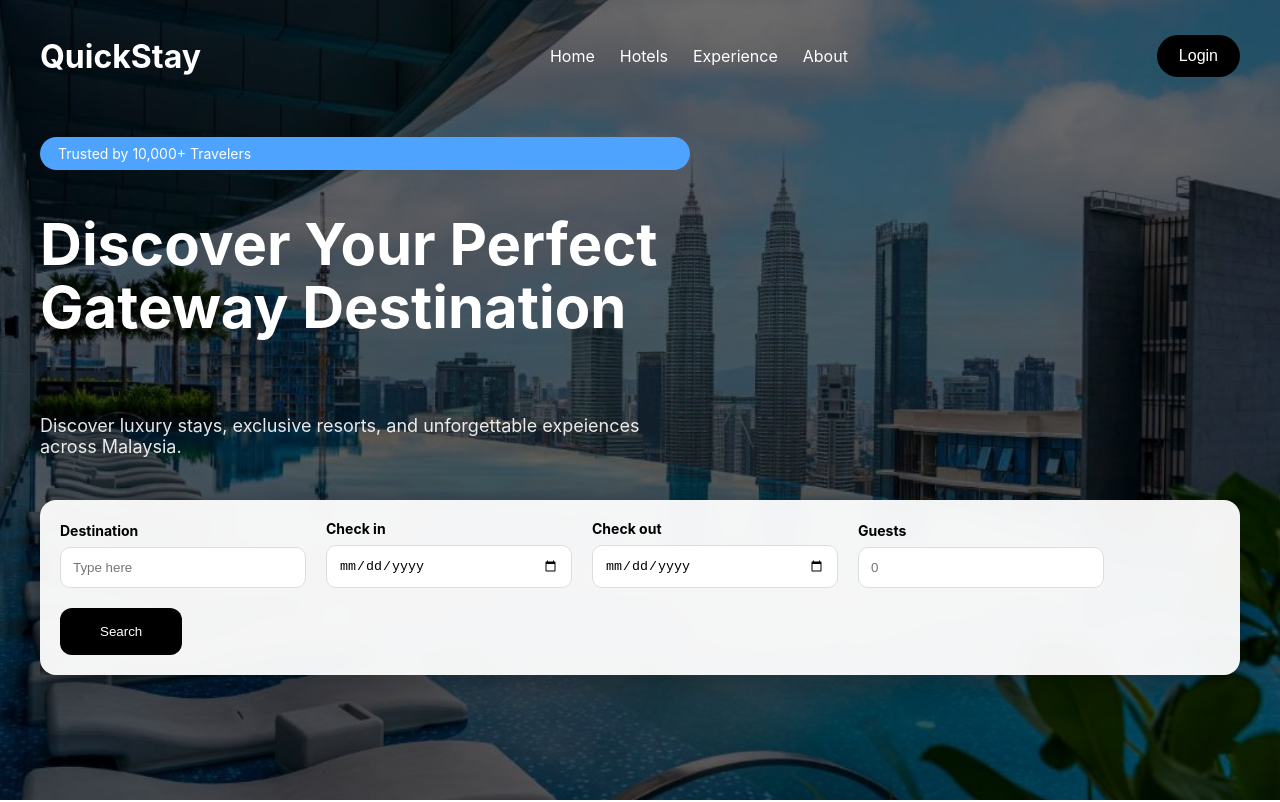
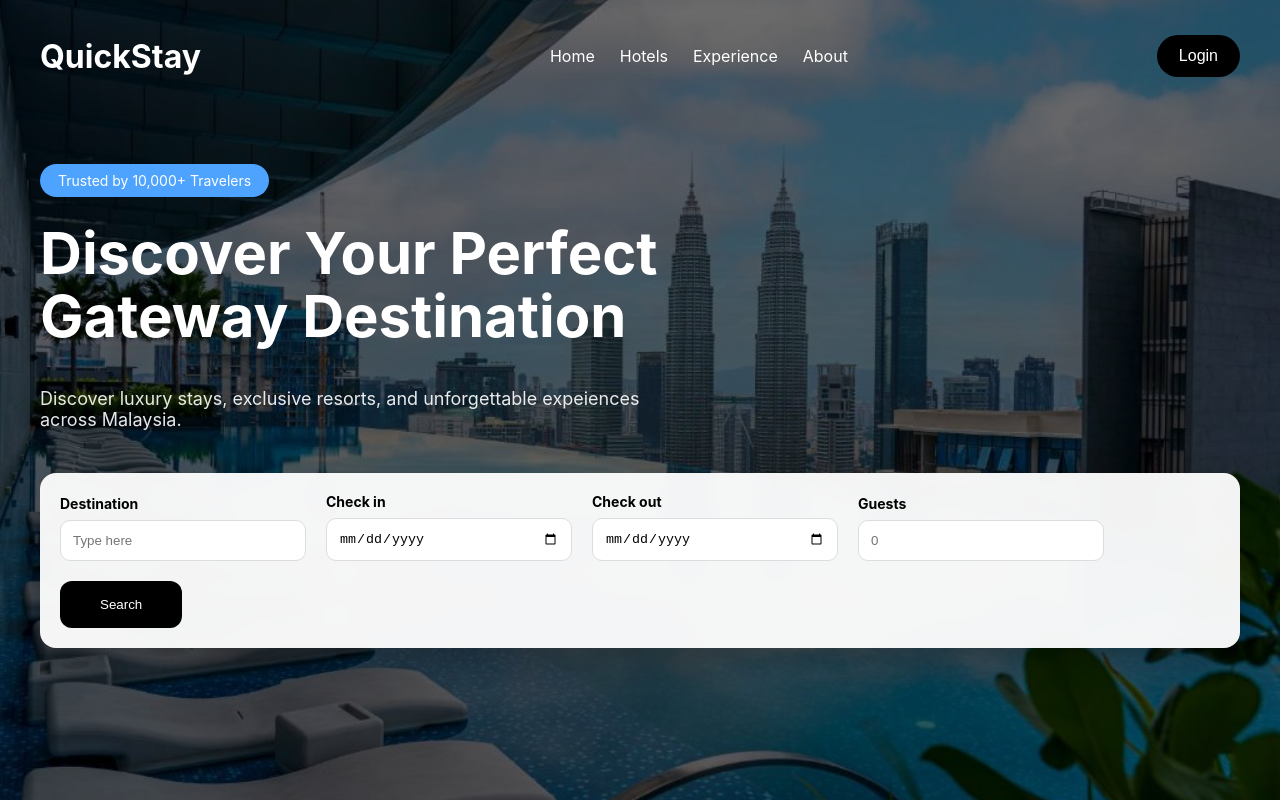
Before and after one commit to Karthik1597/hotel-booking-app, a React (Create React App) app in the folder frontend/: page / in a window 1280 px wide. Shown: the top 802 px of the page. Built offline with nearby package versions, Linux system fonts and the light colour scheme.

Commit message:
fix issue

```diff
--- a/frontend/src/styles/home.css
+++ b/frontend/src/styles/home.css
@@ -96,10 +96,6 @@ body {
 .hero-content {
   color: white;
   max-width: 650px;
-
-  display: flex;
-  flex-direction: column;
-  gap: 18px; /* ✅ THIS creates proper spacing */
 }
 
 .tag {
```
